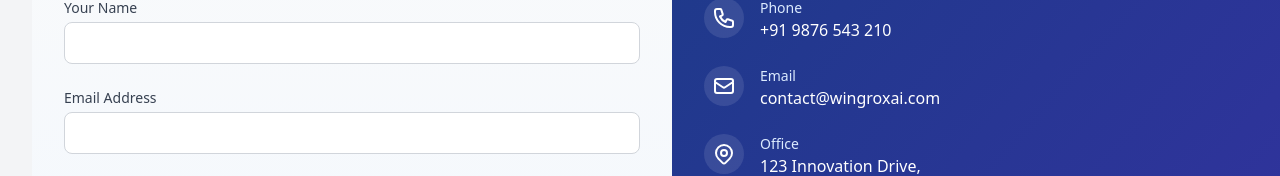
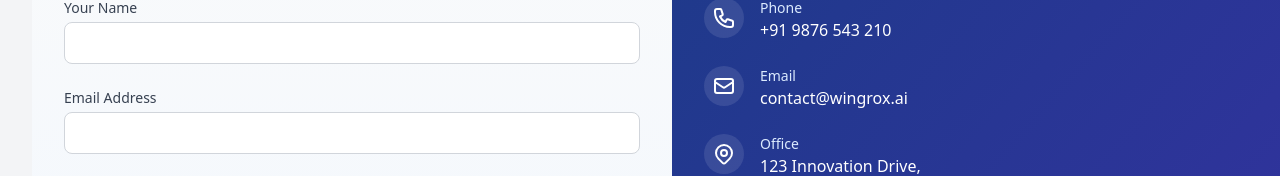
Before and after one commit to shivanichhabra4u10-cmyk/wingro, a React (Create React App) app in the folder client/: page /contact in a window 1280 px wide. Shown: the part 478-654 px from the top of the page. Built offline with nearby package versions, Linux system fonts and the light colour scheme.

Commit message:
modified contact email id

```diff
--- a/client/src/pages/Contact.tsx
+++ b/client/src/pages/Contact.tsx
@@ -199,7 +199,7 @@
                     </div>
                     <div>
                       <p className="text-blue-100 text-sm">Email</p>
-                      <p className="font-medium">contact@wingroxai.com</p>
+                      <p className="font-medium">contact@wingrox.ai</p>
                     </div>
                   </li>
                   <li className="flex items-start">
```
